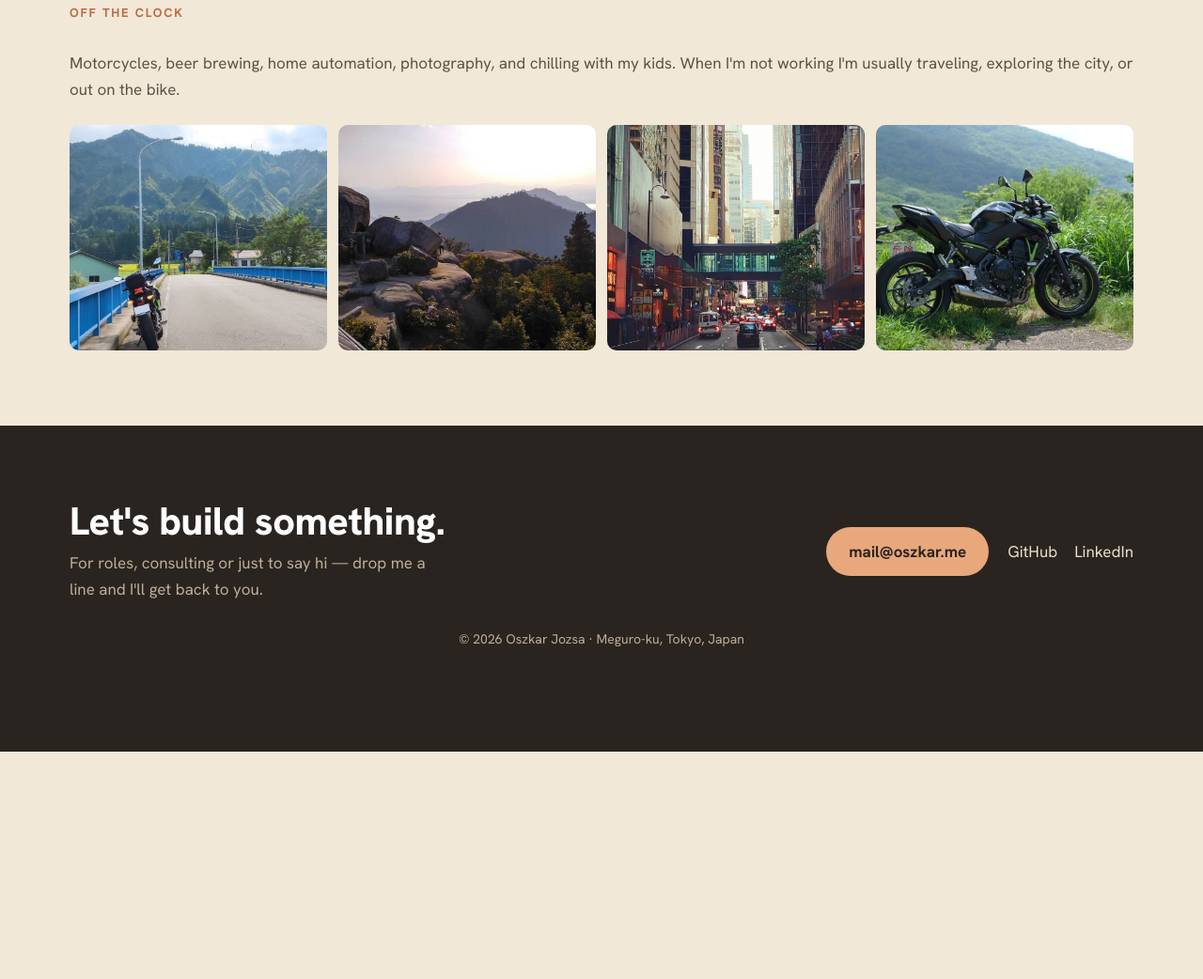
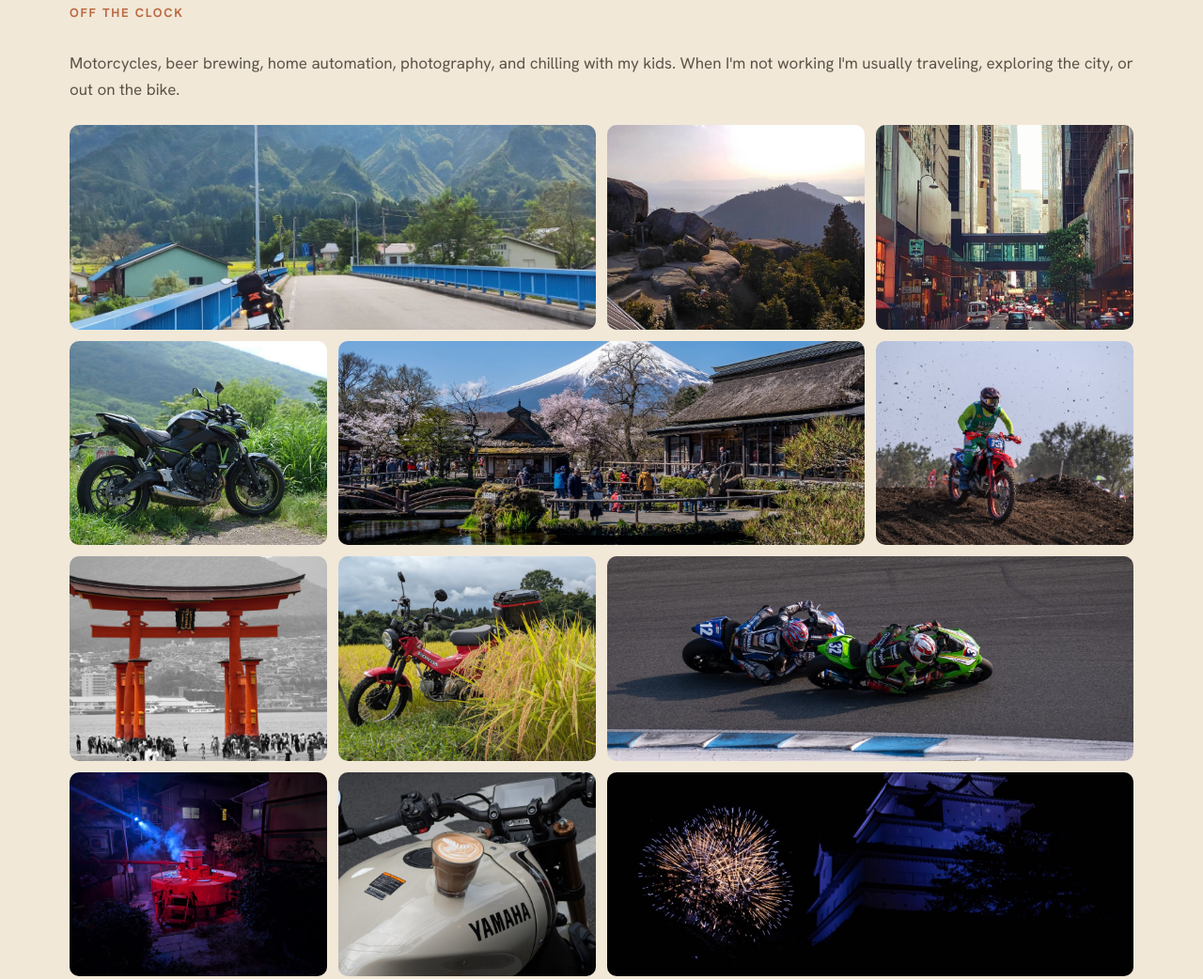
Before and after one commit to Oszkar/oszkar.github.io, a plain HTML site: page index.html in a window 1280 px wide. Shown: the part 3099-4141 px from the top of the page at 94% size. Before the commit the page ends 3899 px from the top, so only its background shows below. Drawn offline with Linux system fonts and the light colour scheme.

Commit message:
chore: update gallery

```diff
--- a/css/style.css
+++ b/css/style.css
@@ -71,8 +71,16 @@ ul.role-detail{padding-left:1.1rem} ul.role-detail li{margin:6px 0}
 .edu-when{color:var(--muted);grid-row:1/3;grid-column:2;align-self:start}
 /* off the clock */
 .offclock-intro{max-width:none;margin-bottom:24px}
-.gallery{display:grid;grid-template-columns:repeat(auto-fit,minmax(200px,1fr));gap:12px}
-.gallery img{width:100%;height:240px;object-fit:cover;border-radius:10px}
+.gallery{display:grid;grid-template-columns:repeat(4,minmax(0,1fr));grid-auto-rows:clamp(180px,17vw,260px);gap:12px}
+.gallery img{width:100%;height:100%;object-fit:cover;border-radius:10px;display:block}
+.gallery .wide{grid-column:span 2}
+@media(max-width:760px){
+  .gallery{grid-template-columns:repeat(2,minmax(0,1fr));grid-auto-rows:170px}
+}
+@media(max-width:480px){
+  .gallery{grid-template-columns:1fr;grid-auto-rows:220px}
+  .gallery .wide{grid-column:auto}
+}
 /* footer */
 footer#contact{background:var(--dark);color:#e7ddcb;border-top:none;margin-top:0;padding:clamp(2.5rem,7vw,5rem) 0}
 .footer-cta{display:flex;justify-content:space-between;gap:32px;flex-wrap:wrap;align-items:center}
--- a/index.html
+++ b/index.html
@@ -133,10 +133,18 @@
     <p class="section-label">Off the clock</p>
     <p class="offclock-intro">Motorcycles, beer brewing, home automation, photography, and chilling with my kids. When I'm not working I'm usually traveling, exploring the city, or out on the bike.</p>
     <div class="gallery">
-      <img src="img/bike4.jpg" alt="Motorcycle on a mountain road" loading="lazy" width="600" height="400">
-      <img src="img/hiroshima.jpg" alt="Hillside at sunset near Hiroshima" loading="lazy" width="600" height="400">
-      <img src="img/hong_kong.jpg" alt="Hong Kong street at dusk" loading="lazy" width="600" height="400">
-      <img src="img/bike3.jpg" alt="Motorcycle parked outdoors" loading="lazy" width="600" height="400">
+      <img class="wide" src="img/gallery/bike-mountain.jpg" alt="Motorcycle on a mountain road" loading="lazy" width="1200" height="675">
+      <img src="img/gallery/hiroshima-sunset.jpg" alt="Hillside at sunset near Hiroshima" loading="lazy" width="1080" height="706">
+      <img src="img/gallery/hong-kong-street.jpg" alt="Hong Kong street at dusk" loading="lazy" width="900" height="874">
+      <img src="img/gallery/motorcycle-parked.jpg" alt="Motorcycle parked outdoors" loading="lazy" width="900" height="642">
+      <img class="wide" src="img/gallery/fuji-oshino.jpg" alt="Mount Fuji behind thatched buildings and spring blossoms" loading="lazy" width="1600" height="1067">
+      <img src="img/gallery/motocross.jpg" alt="Motocross rider kicking up dirt on a track" loading="lazy" width="1600" height="1067">
+      <img src="img/gallery/miyajima-torii.jpg" alt="The Itsukushima Shrine torii gate at Miyajima" loading="lazy" width="1600" height="1067">
+      <img src="img/gallery/honda-rice-field.jpg" alt="Red Honda motorcycle parked beside a rice field" loading="lazy" width="1600" height="1201">
+      <img class="wide" src="img/gallery/circuit-racing.jpg" alt="Two motorcycle racers leaning through a corner on track" loading="lazy" width="1600" height="1067">
+      <img src="img/gallery/night-smoke.jpg" alt="Blue and red light cutting through smoke at night" loading="lazy" width="1600" height="1201">
+      <img src="img/gallery/latte-motorcycle.jpg" alt="Latte resting on a Yamaha motorcycle tank" loading="lazy" width="1600" height="1201">
+      <img class="wide" src="img/gallery/castle-fireworks.jpg" alt="Fireworks beside a Japanese castle at night" loading="lazy" width="1600" height="1066">
     </div>
   </div>
 </section>
```
Also changed, not shown: img/gallery/bike-mountain.jpg (renamed from img/bike4.jpg), img/gallery/castle-fireworks.jpg (added), img/gallery/circuit-racing.jpg (added), img/gallery/fuji-oshino.jpg (added), img/gallery/hiroshima-sunset.jpg (renamed from img/hiroshima.jpg), img/gallery/honda-rice-field.jpg (added), img/gallery/hong-kong-street.jpg (renamed from img/hong_kong.jpg), img/gallery/latte-motorcycle.jpg (added), img/gallery/miyajima-torii.jpg (added), img/gallery/motocross.jpg (added), img/gallery/motorcycle-parked.jpg (renamed from img/bike3.jpg), img/gallery/night-smoke.jpg (added).
